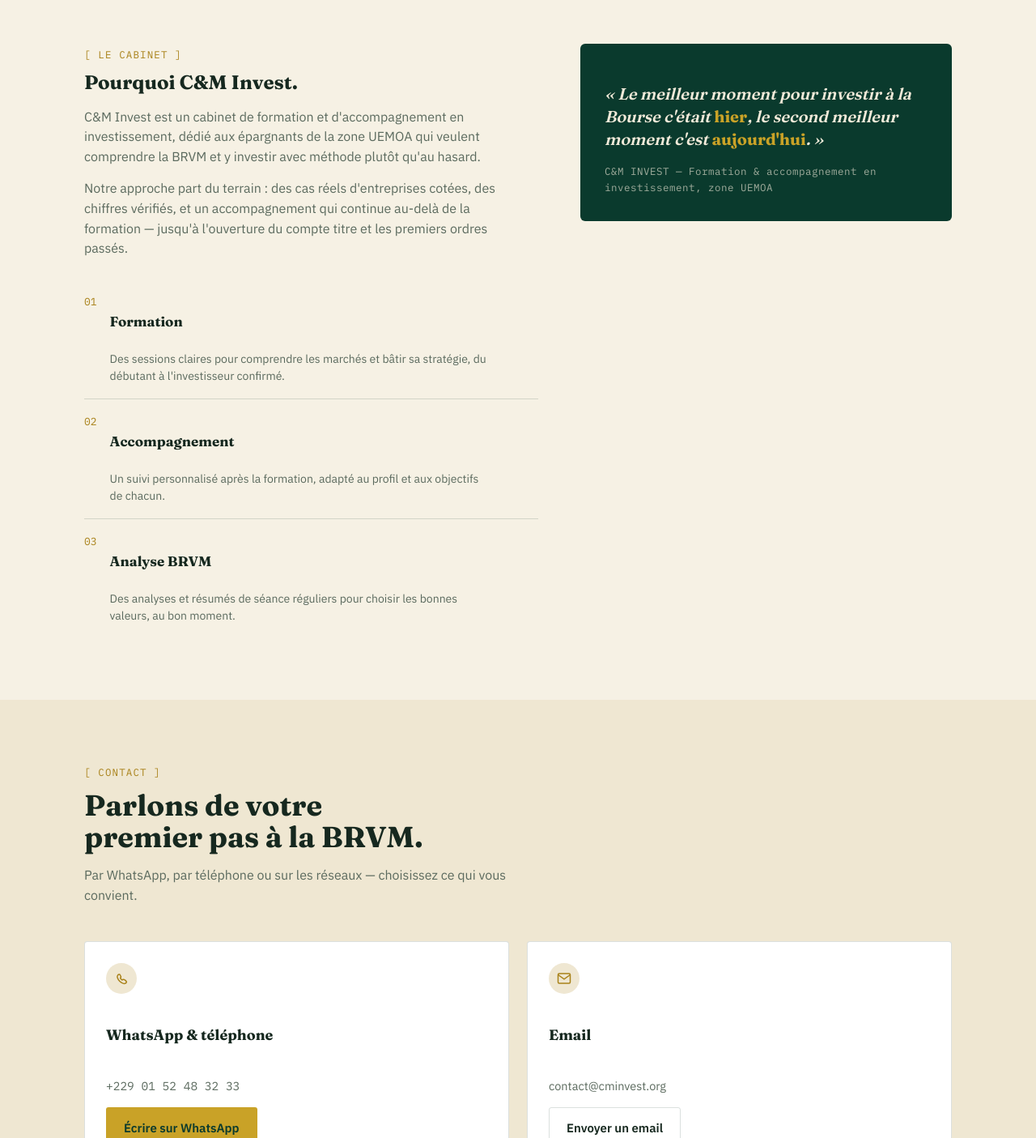
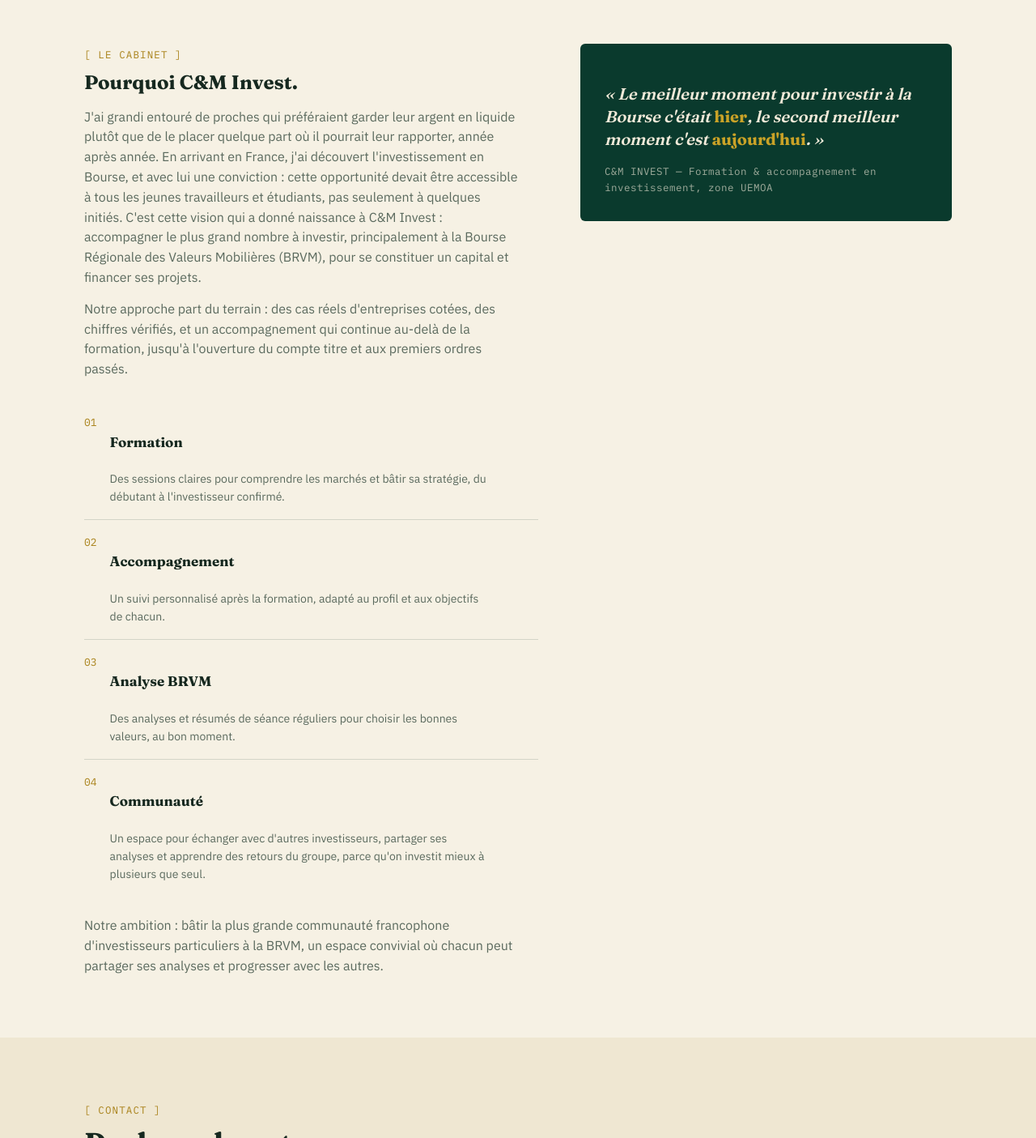
Before and after one commit to CMInvest/cminvest-site, a plain HTML site: page index.html in a window 1280 px wide. Shown: the part 3180-4585 px from the top of the page at 81% size. Drawn offline with Linux system fonts and the light colour scheme.

Commit message:
Revise investment approach and community focus in text
Updated content to emphasize the importance of accessible investment and community support for investors.

```diff
--- a/index.html
+++ b/index.html
@@ -636,8 +636,8 @@
       <div class="reveal">
         <span class="eyebrow">[ Le cabinet ]</span>
         <h2 style="margin-top:10px;">Pourquoi C&amp;M Invest.</h2>
-        <p>C&amp;M Invest est un cabinet de formation et d'accompagnement en investissement, dédié aux épargnants de la zone UEMOA qui veulent comprendre la BRVM et y investir avec méthode plutôt qu'au hasard.</p>
-        <p>Notre approche part du terrain : des cas réels d'entreprises cotées, des chiffres vérifiés, et un accompagnement qui continue au-delà de la formation — jusqu'à l'ouverture du compte titre et les premiers ordres passés.</p>
+        <p>J'ai grandi entouré de proches qui préféraient garder leur argent en liquide plutôt que de le placer quelque part où il pourrait leur rapporter, année après année. En arrivant en France, j'ai découvert l'investissement en Bourse, et avec lui une conviction : cette opportunité devait être accessible à tous les jeunes travailleurs et étudiants, pas seulement à quelques initiés. C'est cette vision qui a donné naissance à C&amp;M Invest : accompagner le plus grand nombre à investir, principalement à la Bourse Régionale des Valeurs Mobilières (BRVM), pour se constituer un capital et financer ses projets.</p>
+        <p>Notre approche part du terrain : des cas réels d'entreprises cotées, des chiffres vérifiés, et un accompagnement qui continue au-delà de la formation, jusqu'à l'ouverture du compte titre et aux premiers ordres passés.</p>
 
         <div class="pillars">
           <div class="pillar">
@@ -652,7 +652,13 @@
             <span class="ix">03</span>
             <div><h4>Analyse BRVM</h4><p>Des analyses et résumés de séance réguliers pour choisir les bonnes valeurs, au bon moment.</p></div>
           </div>
+          <div class="pillar">
+            <span class="ix">04</span>
+            <div><h4>Communauté</h4><p>Un espace pour échanger avec d'autres investisseurs, partager ses analyses et apprendre des retours du groupe, parce qu'on investit mieux à plusieurs que seul.</p></div>
+          </div>
         </div>
+
+        <p style="margin-top:24px;">Notre ambition : bâtir la plus grande communauté francophone d'investisseurs particuliers à la BRVM, un espace convivial où chacun peut partager ses analyses et progresser avec les autres.</p>
       </div>
 
       <div class="quote-block reveal reveal-d2">
```
